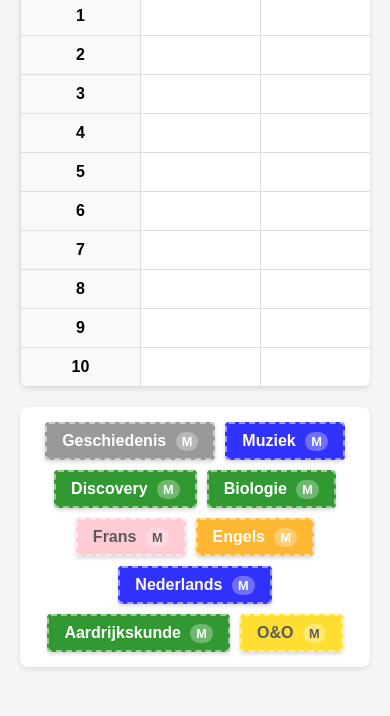
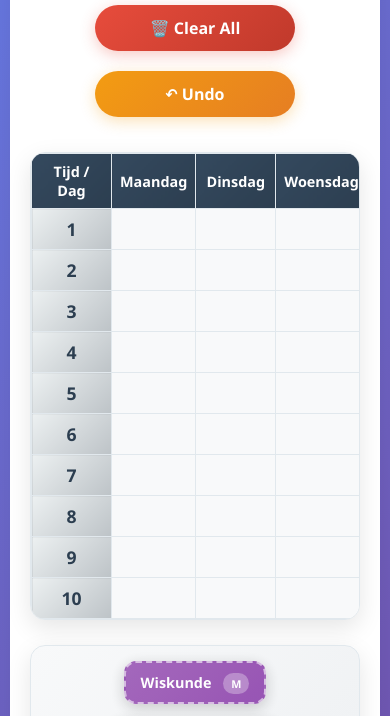
Before and after one commit to Bowen81925/plenda, a plain HTML site: page index.html in a window 390 px wide. Shown: the part 209-925 px from the top of the page. Before the commit the page ends 896 px from the top, so only its background shows below. Drawn offline with Linux system fonts and the light colour scheme.

Commit message:
Update index.html

```diff
--- a/index.html
+++ b/index.html
@@ -7,73 +7,106 @@
     <style>
         * {
             box-sizing: border-box;
-            font-family: Arial, sans-serif;
+            font-family: 'Segoe UI', Tahoma, Geneva, Verdana, sans-serif;
         }
 
         body {
             margin: 0;
             padding: 20px;
-            background-color: #f5f5f5;
-            touch-action: pan-x pan-y;
+            background: linear-gradient(135deg, #667eea 0%, #764ba2 100%);
+            min-height: 100vh;
+        }
+
+        .app-container {
+            max-width: 1400px;
+            margin: 0 auto;
+            background: white;
+            border-radius: 20px;
+            box-shadow: 0 20px 40px rgba(0,0,0,0.1);
+            overflow: hidden;
+        }
+
+        .header {
+            background: linear-gradient(135deg, #2c3e50 0%, #3498db 100%);
+            color: white;
+            padding: 30px;
+            text-align: center;
         }
 
         h1 {
-            text-align: center;
-            color: #333;
-            margin-bottom: 20px;
+            margin: 0;
+            font-size: 2.5em;
+            font-weight: 300;
+            text-shadow: 2px 2px 4px rgba(0,0,0,0.3);
+        }
+
+        .subtitle {
+            margin: 10px 0 0 0;
+            font-size: 1.1em;
+            opacity: 0.9;
+            font-weight: 300;
         }
 
         .container {
             display: flex;
             flex-direction: column;
-            gap: 20px;
-            max-width: 1200px;
-            margin: 0 auto;
+            gap: 25px;
+            padding: 30px;
         }
 
         .controls {
             display: flex;
             justify-content: center;
-            gap: 15px;
+            gap: 20px;
             margin-bottom: 10px;
         }
 
         button {
-            padding: 10px 20px;
-            background-color: #4CAF50;
+            padding: 12px 30px;
+            background: linear-gradient(135deg, #3498db 0%, #2980b9 100%);
             color: white;
             border: none;
-            border-radius: 4px;
+            border-radius: 50px;
             cursor: pointer;
             font-size: 16px;
-            transition: background-color 0.3s;
+            font-weight: 600;
+            transition: all 0.3s ease;
+            box-shadow: 0 4px 15px rgba(52, 152, 219, 0.3);
         }
 
         button:hover {
-            background-color: #45a049;
+            transform: translateY(-2px);
+            box-shadow: 0 6px 20px rgba(52, 152, 219, 0.4);
+        }
+
+        button:active {
+            transform: translateY(0);
         }
 
         #clearBtn {
-            background-color: #f44336;
+            background: linear-gradient(135deg, #e74c3c 0%, #c0392b 100%);
+            box-shadow: 0 4px 15px rgba(231, 76, 60, 0.3);
         }
 
         #clearBtn:hover {
-            background-color: #d32f2f;
+            box-shadow: 0 6px 20px rgba(231, 76, 60, 0.4);
         }
 
         #undoBtn {
-            background-color: #ff9800;
+            background: linear-gradient(135deg, #f39c12 0%, #e67e22 100%);
+            box-shadow: 0 4px 15px rgba(243, 156, 18, 0.3);
         }
 
         #undoBtn:hover {
-            background-color: #e68900;
+            box-shadow: 0 6px 20px rgba(243, 156, 18, 0.4);
         }
 
         .schedule-container {
-            background-color: white;
-            border-radius: 8px;
-            box-shadow: 0 2px 5px rgba(0,0,0,0.1);
-            overflow-x: auto;
+            background: white;
+            border-radius: 15px;
+            box-shadow: 0 8px 25px rgba(0,0,0,0.1);
+            overflow: hidden;
+            border: 1px solid #e1e8ed;
         }
 
         table {
@@ -82,139 +115,256 @@
         }
 
         th, td {
-            border: 1px solid #ddd;
-            padding: 10px;
+            border: 1px solid #e1e8ed;
+            padding: 15px;
             text-align: center;
-            min-width: 120px;
+            min-width: 130px;
         }
 
         th {
-            background-color: #f2f2f2;
-            font-weight: bold;
+            background: linear-gradient(135deg, #34495e 0%, #2c3e50 100%);
+            color: white;
+            font-weight: 600;
+            font-size: 1.1em;
+            position: sticky;
+            top: 0;
         }
 
         .time-slot {
-            background-color: #f9f9f9;
+            background: linear-gradient(135deg, #ecf0f1 0%, #bdc3c7 100%);
             font-weight: bold;
+            color: #2c3e50;
+            font-size: 1.1em;
         }
 
         .drop-zone {
-            min-height: 60px;
-            transition: background-color 0.2s;
+            min-height: 70px;
+            transition: all 0.3s ease;
             position: relative;
+            background: #f8f9fa;
         }
 
         .drop-zone.drag-over {
-            background-color: #e6f7ff;
+            background: linear-gradient(135deg, #e3f2fd 0%, #bbdefb 100%);
+            transform: scale(1.02);
         }
 
         .drop-zone.drop-target {
-            background-color: #e6f7ff;
-            border: 2px dashed #1890ff;
+            background: linear-gradient(135deg, #e8f5e8 0%, #c8e6c9 100%);
+            border: 2px dashed #4caf50;
         }
 
         .subjects-container {
             display: flex;
             flex-wrap: wrap;
-            gap: 10px;
+            gap: 15px;
             justify-content: center;
-            padding: 15px;
-            background-color: white;
-            border-radius: 8px;
-            box-shadow: 0 2px 5px rgba(0,0,0,0.1);
+            padding: 25px;
+            background: linear-gradient(135deg, #f8f9fa 0%, #e9ecef 100%);
+            border-radius: 15px;
+            box-shadow: 0 8px 25px rgba(0,0,0,0.1);
+            border: 1px solid #e1e8ed;
         }
 
         .subject {
-            padding: 8px 15px;
-            border-radius: 4px;
+            padding: 12px 20px;
+            border-radius: 12px;
             color: white;
             cursor: grab;
-            font-weight: bold;
+            font-weight: 600;
             user-select: none;
-            box-shadow: 0 2px 4px rgba(0,0,0,0.2);
+            box-shadow: 0 4px 15px rgba(0,0,0,0.2);
             touch-action: none;
-            transition: all 0.2s ease;
+            transition: all 0.3s ease;
+            font-size: 1em;
+            position: relative;
+            overflow: hidden;
+        }
+
+        .subject::before {
+            content: '';
+            position: absolute;
+            top: 0;
+            left: -100%;
+            width: 100%;
+            height: 100%;
+            background: linear-gradient(90deg, transparent, rgba(255,255,255,0.3), transparent);
+            transition: left 0.5s;
+        }
+
+        .subject:hover::before {
+            left: 100%;
         }
 
         .subject:active {
             cursor: grabbing;
+            transform: scale(0.95);
+        }
+
+        .subject:hover {
+            transform: translateY(-3px);
+            box-shadow: 0 6px 20px rgba(0,0,0,0.3);
         }
 
         .subject.M {
-            opacity: 0.8;
-            border: 2px dashed rgba(255,255,255,0.5);
+            opacity: 0.9;
+            border: 2px dashed rgba(255,255,255,0.6);
         }
 
         .subject.L {
             opacity: 1;
-            border: 2px solid rgba(255,255,255,0.8);
+            border: 2px solid rgba(255,255,255,0.9);
         }
 
-        .history { background-color: gray; }
-        .music { background-color: blue; }
-        .discovery { background-color: green; }
-        .biology { background-color: green; }
-        .french { background-color: pink; color: #333; }
-        .english { background-color: orange; }
-        .dutch { background-color: blue; }
-        .geography { background-color: green; }
-        .tech { background-color: gold; color: #333; }
+        /* Vak kleuren */
+        .history { background: linear-gradient(135deg, #95a5a6 0%, #7f8c8d 100%); }
+        .music { background: linear-gradient(135deg, #3498db 0%, #2980b9 100%); }
+        .discovery { background: linear-gradient(135deg, #27ae60 0%, #229954 100%); }
+        .biology { background: linear-gradient(135deg, #2ecc71 0%, #27ae60 100%); }
+        .french { background: linear-gradient(135deg, #e84393 0%, #fd79a8 100%); color: #333; }
+        .english { background: linear-gradient(135deg, #e67e22 0%, #f39c12 100%); }
+        .dutch { background: linear-gradient(135deg, #3498db 0%, #2980b9 100%); }
+        .geography { background: linear-gradient(135deg, #27ae60 0%, #229954 100%); }
+        .tech { background: linear-gradient(135deg, #f1c40f 0%, #f39c12 100%); color: #333; }
+        .math { background: linear-gradient(135deg, #9b59b6 0%, #8e44ad 100%); }
 
         .empty-slot {
-            color: #aaa;
+            color: #bdc3c7;
             font-style: italic;
+            font-size: 0.9em;
         }
 
         .remove-btn {
             position: absolute;
-            top: 2px;
-            right: 2px;
+            top: 5px;
+            right: 5px;
             cursor: pointer;
-            font-size: 12px;
-            background: rgba(0,0,0,0.3);
+            font-size: 14px;
+            background: rgba(0,0,0,0.4);
             border-radius: 50%;
-            width: 18px;
-            height: 18px;
+            width: 20px;
+            height: 20px;
             display: flex;
             align-items: center;
             justify-content: center;
             color: white;
+            transition: all 0.3s ease;
+            opacity: 0;
+        }
+
+        .drop-zone:hover .remove-btn {
+            opacity: 1;
+        }
+
+        .remove-btn:hover {
+            background: rgba(231, 76, 60, 0.8);
+            transform: scale(1.1);
         }
 
         .subject-dragging {
             opacity: 0.7;
-            transform: rotate(5deg);
+            transform: rotate(5deg) scale(1.1);
         }
 
         .type-indicator {
-            font-size: 0.8em;
-            margin-left: 5px;
+            font-size: 0.75em;
+            margin-left: 8px;
             background: rgba(255,255,255,0.3);
-            padding: 2px 6px;
-            border-radius: 10px;
+            padding: 3px 8px;
+            border-radius: 15px;
+            font-weight: 700;
         }
 
         .drag-ghost {
             position: fixed;
             z-index: 1000;
             pointer-events: none;
-            opacity: 0.8;
+            opacity: 0.9;
             transform: translate(-50%, -50%);
+            box-shadow: 0 10px 30px rgba(0,0,0,0.4);
+            border-radius: 12px;
         }
 
         .touch-dragging {
             opacity: 0.5;
         }
+
+        .footer {
+            text-align: center;
+            padding: 20px;
+            color: #7f8c8d;
+            font-size: 0.9em;
+            border-top: 1px solid #e1e8ed;
+            background: #f8f9fa;
+        }
+
+        /* Responsive design */
+        @media (max-width: 1200px) {
+            .container {
+                padding: 20px;
+            }
+
+            th, td {
+                padding: 10px;
+                min-width: 110px;
+            }
+
+            .subject {
+                padding: 10px 15px;
+                font-size: 0.9em;
+            }
+        }
+
+        @media (max-width: 768px) {
+            body {
+                padding: 10px;
+            }
+
+            .app-container {
+                border-radius: 15px;
+            }
+
+            .header {
+                padding: 20px;
+            }
+
+            h1 {
+                font-size: 2em;
+            }
+
+            .controls {
+                flex-direction: column;
+                align-items: center;
+            }
+
+            button {
+                width: 200px;
+            }
+
+            th, td {
+                padding: 8px;
+                min-width: 80px;
+                font-size: 0.9em;
+            }
+
+            .subjects-container {
+                padding: 15px;
+            }
+        }
     </style>
 </head>
 <body>
-    <h1>Schoolrooster Planner</h1>
+    <div class="app-container">
+        <div class="header">
+            <h1>📚 Schoolrooster Planner</h1>
+            <p class="subtitle">Sleep vakken naar het rooster • Klik om tussen M en L te wisselen</p>
+        </div>
 
         <div class="container">
             <!-- Knoppen bovenaan -->
             <div class="controls">
-            <button id="clearBtn">Clear All</button>
-            <button id="undoBtn">Undo</button>
+                <button id="clearBtn">🗑️ Clear All</button>
+                <button id="undoBtn">↶ Undo</button>
             </div>
 
             <!-- Rooster in het midden -->
@@ -244,9 +394,15 @@
             </div>
         </div>
 
+        <div class="footer">
+            <p>Je rooster wordt automatisch opgeslagen • Werkt op desktop en mobiel</p>
+        </div>
+    </div>
+
     <script>
         // Vakken definiëren - nu maar één keer elk vak
         const subjects = [
+            { name: "Wiskunde", color: "math", type: "M" },
             { name: "Geschiedenis", color: "history", type: "M" },
             { name: "Muziek", color: "music", type: "M" },
             { name: "Discovery", color: "discovery", type: "M" },
@@ -600,6 +756,7 @@
 
         // Alles wissen
         function clearAll() {
+            if (confirm("Weet je zeker dat je het hele rooster wilt leegmaken?")) {
                 saveStateForUndo();
 
                 const cells = document.querySelectorAll('.drop-zone');
@@ -608,6 +765,7 @@
                 });
 
                 saveToLocalStorage();
+            }
         }
 
         // Vorige staat opslaan voor undo
```
Lines whose indentation alone changed are shown as unchanged.
